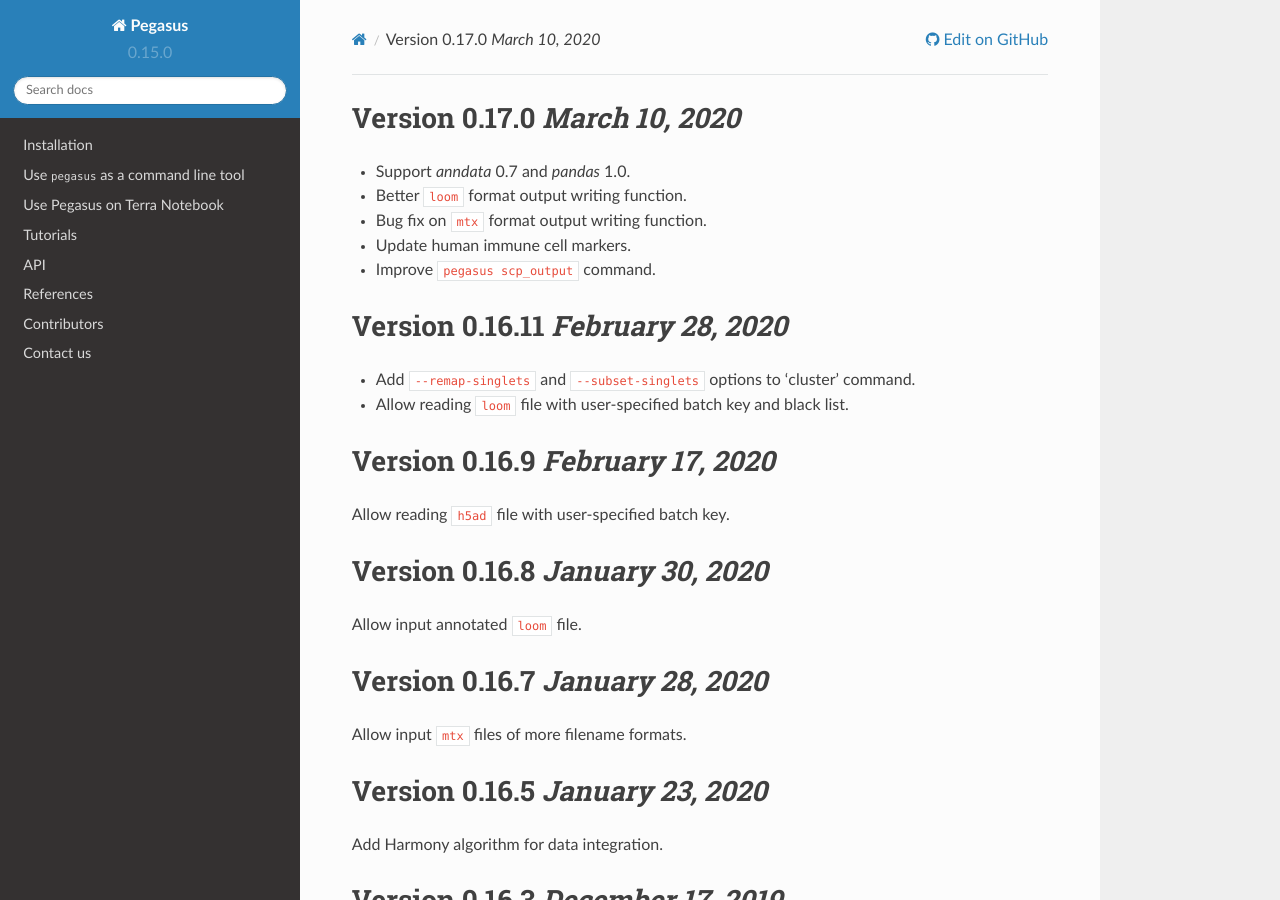
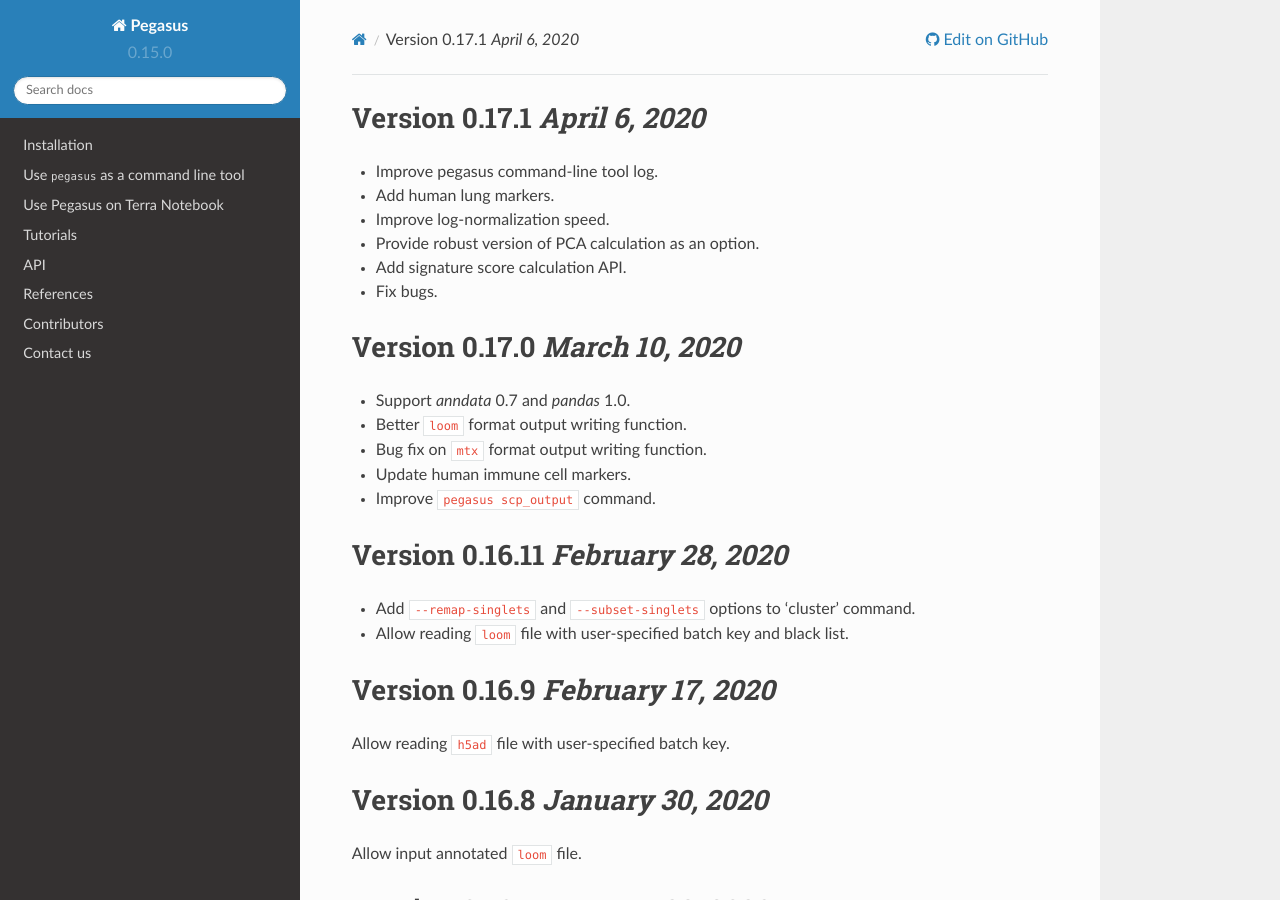
Before and after one commit to lilab-bcb/pegasus, a Sphinx documentation site: the page built from docs/release_notes.rst, in a window 1280 px wide and 900 px high. Built offline with Sphinx 7.4.7 and the Read the Docs theme 2.0.0, drawn with Linux system fonts in a browser that asks for light colours; formulas are drawn with MathJax 3.

Commit message:
update release info

```diff
--- a/docs/release_notes.rst
+++ b/docs/release_notes.rst
@@ -1,3 +1,13 @@
+Version 0.17.1 `April 6, 2020`
+--------------------------------
+
+* Improve pegasus command-line tool log.
+* Add human lung markers.
+* Improve log-normalization speed.
+* Provide robust version of PCA calculation as an option.
+* Add signature score calculation API.
+* Fix bugs.
+
 Version 0.17.0 `March 10, 2020`
 --------------------------------
 
```
